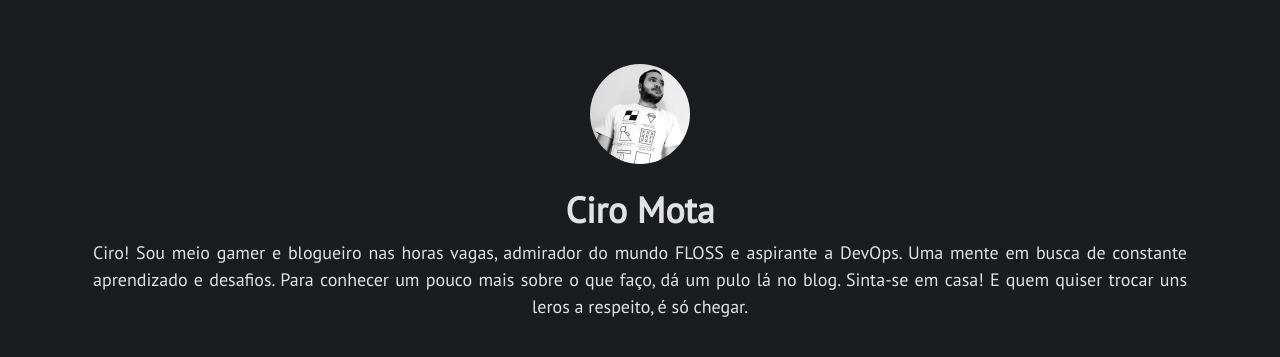
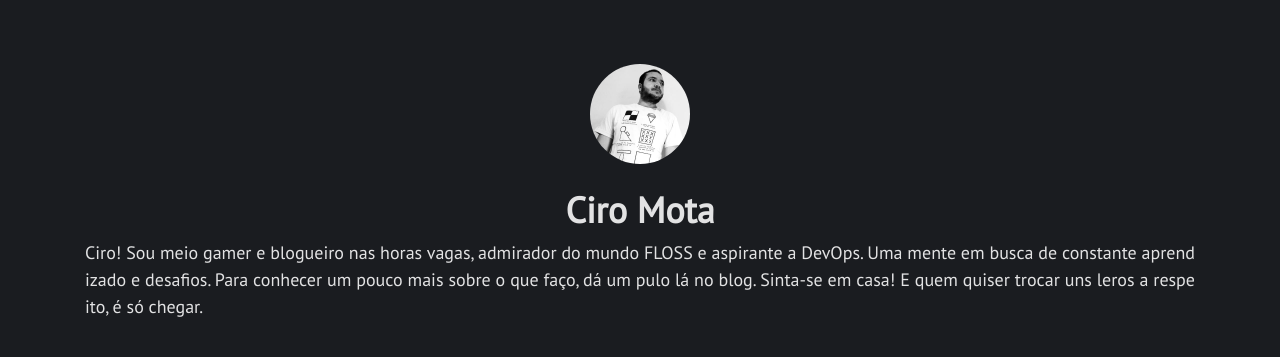
Before and after one commit to ciro-mota/linkfree, a plain HTML site: page index.html in a window 1280 px wide. Shown: the top 357 px of the page. Drawn offline with nearby package versions, Linux system fonts and the light colour scheme.

Commit message:
fix: Text description alignment

```diff
--- a/css/style.css
+++ b/css/style.css
@@ -4,6 +4,7 @@
   .container {
     max-width: 300px;
   }
+
 }
 
 @keyframes mouseHover {
@@ -37,10 +38,10 @@ h6{
   color: #e2e2e3;
 }
 
-p {
-  text-align: justify;
-  -moz-text-align-last: center;
-  text-align-last: center;
+p.paragraph {
+  position: relative;
+  text-align:justify;
+  word-break: break-all;
   font-size: 18px;
   color: #e2e2e3;
 }
--- a/index.html
+++ b/index.html
@@ -28,11 +28,12 @@
   </div>
     <div class="media-body m-2">
       <h5 class="align-items-center mt-2">Ciro Mota</h5>
-      <p>Ciro! Sou meio gamer e blogueiro nas horas vagas, admirador do mundo FLOSS e aspirante a DevOps.
+    </div>
+      <p class="paragraph">Ciro! Sou meio gamer e blogueiro nas horas vagas, admirador do mundo FLOSS e aspirante a DevOps.
         Uma mente em busca de constante aprendizado e desafios.
         Para conhecer um pouco mais sobre o que faço, dá um pulo lá no blog.
-        Sinta-se em casa! E quem quiser trocar uns leros a respeito, é só chegar.</p>
-    </div>
+        Sinta-se em casa! E quem quiser trocar uns leros a respeito, é só chegar.
+      </p>
 <div class="row">
   <div class="mt-4 col-md-4 col-lg-6 mx-auto">
   <a href="https://ciromota.tec.br" class="btn btn-outline-dark btn-block" role="button" target="_blank"><i class="fa fa-code">&nbsp;</i>Blog</a>
```
